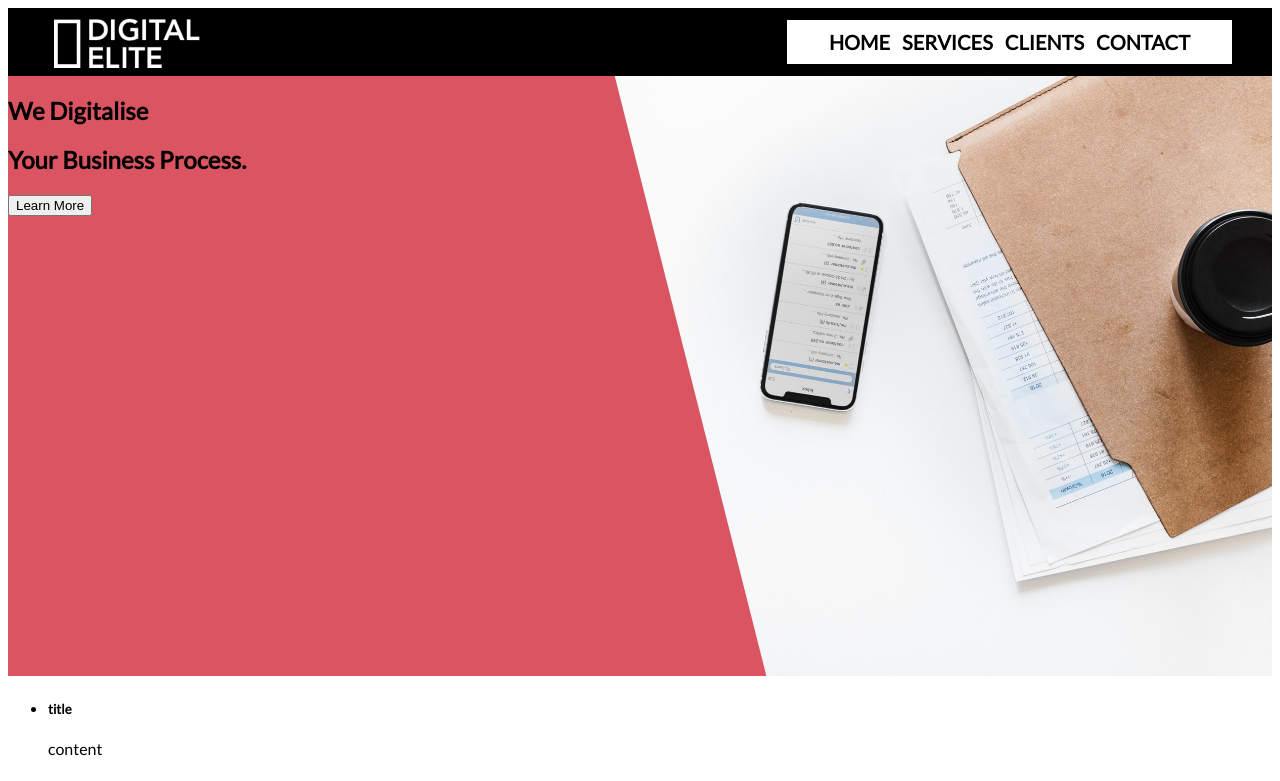
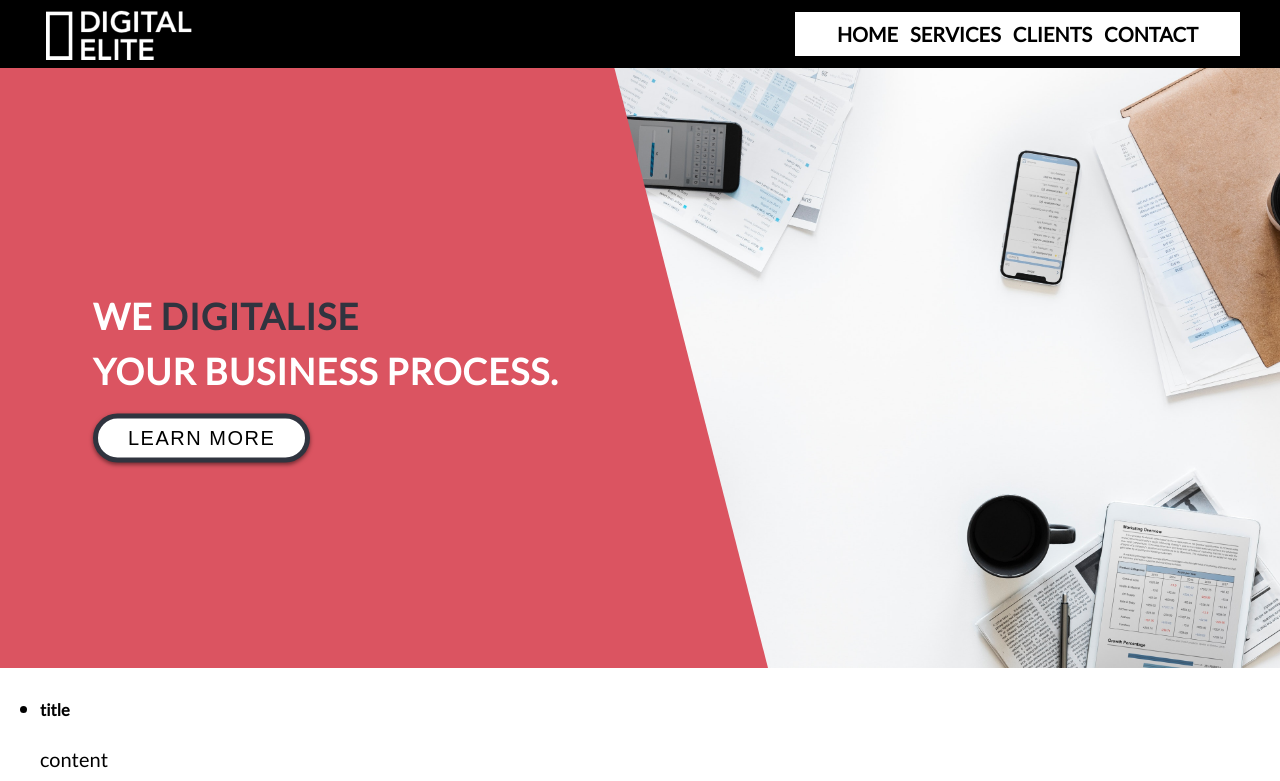
Before and after one commit to brianbest/digitalElites, a website: page index.html in a window 1280 px wide. Shown: the top 781 px of the page. Drawn offline with Linux system fonts and the light colour scheme.

```diff
--- a/assets/scss/application.scss
+++ b/assets/scss/application.scss
@@ -2,8 +2,17 @@
 
 body {
   font-family: 'Lato', sans-serif;
+  font-size: 20px;
+  margin: 0;
+}
+
+h2 {
+  text-transform: uppercase;
+  font-weight: 700;
+  font-size: 36px;
 }
 
 $pinkred: #DB5461;
+@import 'components/buttons';
 @import 'components/header';
 @import 'components/hero-banner';
--- /dev/null
+++ b/assets/scss/components/buttons.scss
@@ -0,0 +1,9 @@
+button {
+  background: #ffffff;
+  font-weight: 400;
+  text-transform: uppercase;
+  border: 5px solid #30343F;
+  box-shadow: 0 2px 4px 0 rgba(0,0,0,0.5);
+  border-radius: 100px;
+  padding: 8px 30px;
+}
--- a/assets/scss/components/hero-banner.scss
+++ b/assets/scss/components/hero-banner.scss
@@ -3,26 +3,53 @@
   min-height: 75vh;
   position: relative;
 
+  h2 {
+    color: #fff;
+    line-height: 0.7;
+    letter-spacing: 1px;
+    b {
+      color: #30343F;
+    }
+  }
+  button {
+    font-size: 1em;
+    letter-spacing: 1.5px;
+  }
   .hero-image {
     position: absolute;
     z-index: 1;
     width: 100%;
     height: 100%;
-    background: url("/assets/images/background_header.jpg");
-    background-size: cover;
+
+    &:before,
+    &:after {
+      position: absolute;
+      top: 0;
+      content: " ";
+      width: 60%;
+      height: 100%;
+    }
 
     &:before {
-      display: inline-block;
-      width: 60%;
-      height: 100%;
+      left: 0;
       background: $pinkred;
+      z-index: 2;
       clip-path: polygon(0 0, 80% 0%, 100% 100%, 0 100%);
-      content: " ";
+    }
+
+    &:after {
+      background: url("/assets/images/background_header.jpg");
+      background-size: cover;
+      right: 0;
+      z-index: 1;
     }
   }
 
   .hero-content {
     position: absolute;
     z-index: 2;
+    top: 50%;
+    transform: translateY(-50%);
+    padding: 0px 93px;
   }
 }
```
Also changed, not shown: assets/css/application.css.
